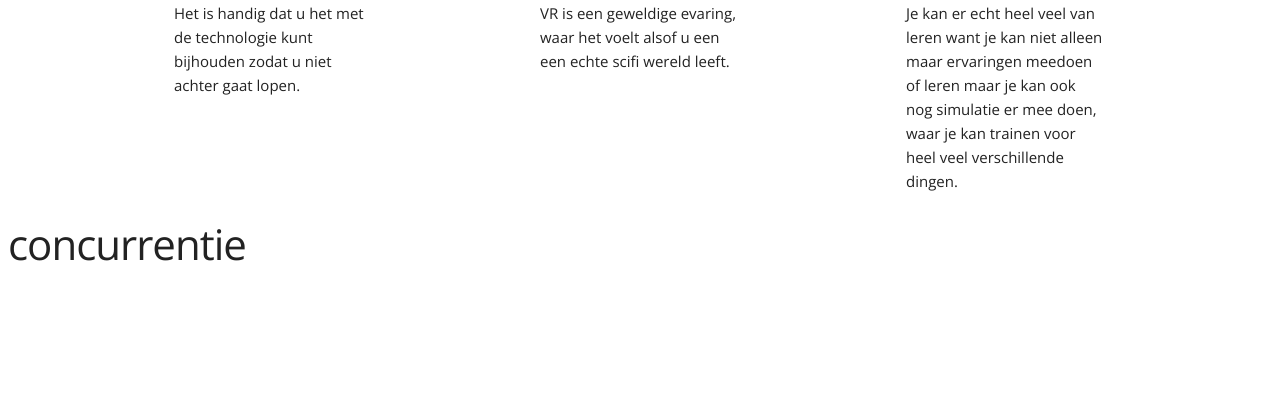
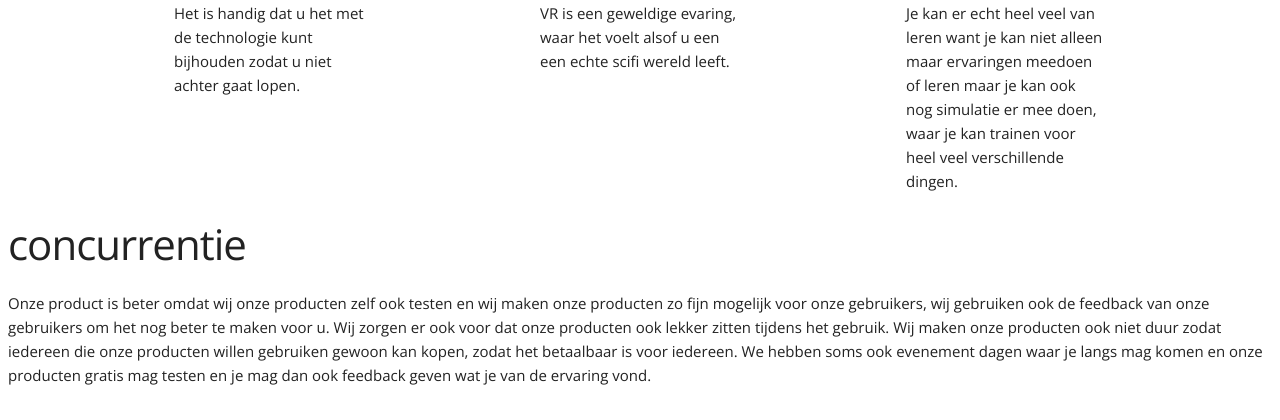
Before and after one commit to salmaazou/Project-3-p4, a PHP site: page /courses.php in a window 1280 px wide. Shown: the part 1416-1836 px from the top of the page. Before the commit the page ends 1677 px from the top, so only its background shows below. Run offline with PHP 8.4, Linux system fonts and the light colour scheme.

Commit message:
added a p to the section with h2 concurrentie with alot of text off information off why our products is better then the products off our competition

```diff
--- a/courses.php
+++ b/courses.php
@@ -94,6 +94,8 @@
 		</section>
 		<section>
 			<h2>concurrentie</h2>
+				<p>Onze product is beter omdat wij onze producten zelf ook testen en wij maken onze producten zo fijn mogelijk voor onze gebruikers, wij gebruiken ook de feedback van onze gebruikers om het nog beter te maken voor u. Wij zorgen er ook voor dat onze producten ook lekker zitten tijdens het gebruik. Wij maken onze producten ook niet duur zodat iedereen die onze producten willen gebruiken gewoon kan kopen, zodat het betaalbaar is voor iedereen. We hebben soms ook evenement dagen waar je langs mag komen en onze producten gratis mag testen en je mag dan ook feedback geven wat je van de ervaring vond.</p>
+
 		</section>
 	</main>
 </body>
```
